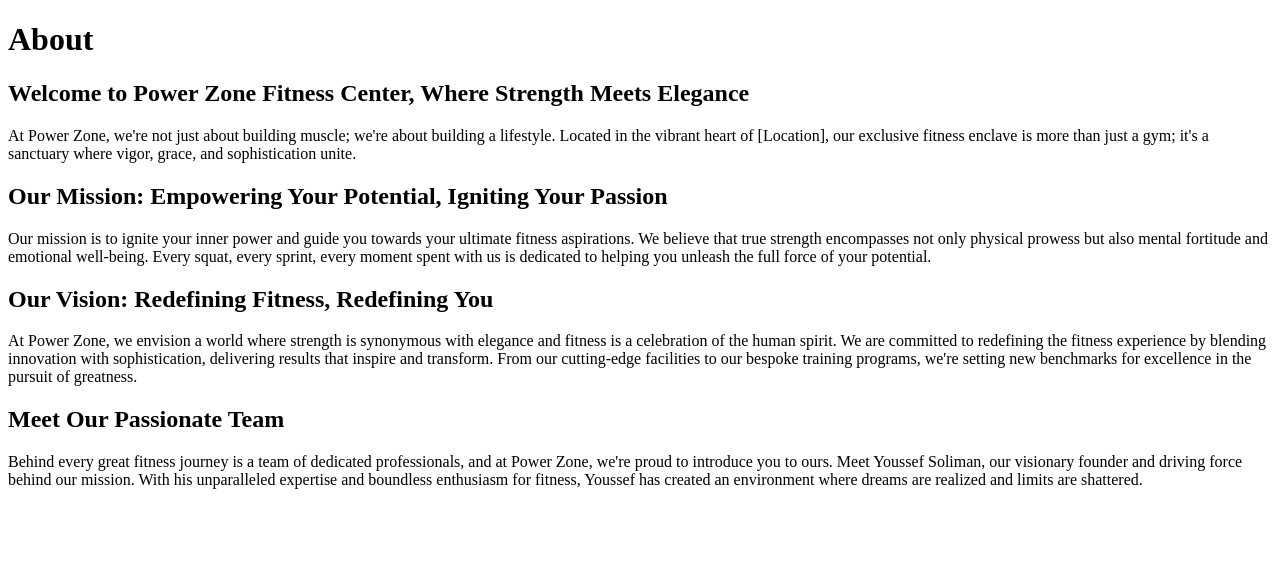
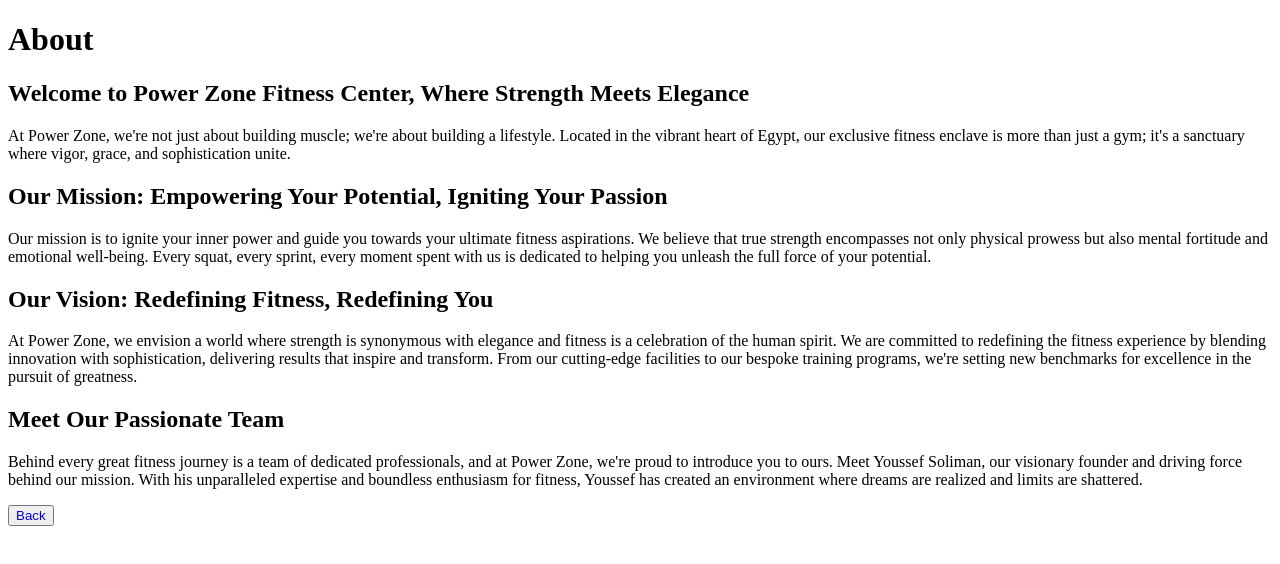
Before and after one commit to YoussefSoliman96/power-zone, a plain HTML site: page about.html in a window 1280 px wide. Drawn offline with Linux system fonts and the light colour scheme.

Commit message:
Add back button to about page

```diff
--- a/about.html
+++ b/about.html
@@ -13,7 +13,7 @@
       </h2>
       <p class="about-body">
         At Power Zone, we're not just about building muscle; we're about
-        building a lifestyle. Located in the vibrant heart of [Location], our
+        building a lifestyle. Located in the vibrant heart of Egypt, our
         exclusive fitness enclave is more than just a gym; it's a sanctuary
         where vigor, grace, and sophistication unite.
       </p>
@@ -54,5 +54,6 @@
         are shattered.
       </p>
     </div>
+    <button><a style="text-decoration: none" href="/">Back</a></button>
   </body>
 </html>
```
